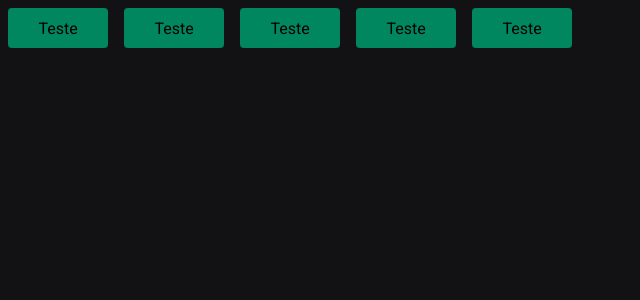
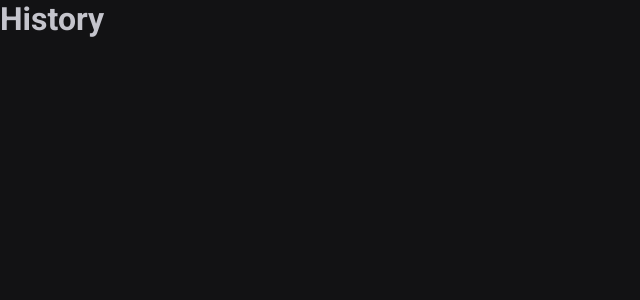
Before and after one commit to oecarvalho/ignite-timer, a React (Vite) app: page /history in a window 1280 px wide. Shown: the top 300 px of the page, without its empty margins (0-640 px from the left). Built offline with nearby package versions, Linux system fonts and the light colour scheme.

Commit message:
adicionando rotas

```diff
--- a/package.json
+++ b/package.json
@@ -12,6 +12,7 @@
   "dependencies": {
     "react": "^19.1.1",
     "react-dom": "^19.1.1",
+    "react-router-dom": "^7.8.1",
     "styled-components": "^6.1.19"
   },
   "devDependencies": {
--- a/src/App.tsx
+++ b/src/App.tsx
@@ -1,21 +1,18 @@
 import './App.css'
-import { Button } from './components/Button'
 import { ThemeProvider } from 'styled-components'
 import { defaultTheme } from './styles/themes/default'
 import { GlobalStyle } from './styles/global'
-
+import { BrowserRouter } from 'react-router-dom'
+import { Router } from './Router'
 
 export default function App() {
 
   return (
     <ThemeProvider theme={defaultTheme}>
-      <Button variant="primary" />
-      <Button variant="secondary" />
-      <Button variant="success" />
-      <Button variant="danger" />
-      <Button />
-
       <GlobalStyle/>
+      <BrowserRouter>
+        <Router/>
+      </BrowserRouter>
     </ThemeProvider>
   )
 }
--- /dev/null
+++ b/src/Router.tsx
@@ -0,0 +1,12 @@
+import { Routes, Route } from "react-router-dom";
+import { Home } from "./pages/Home";
+import { History } from "./pages/History";
+
+export function Router(){
+    return(
+        <Routes>
+            <Route path="/" element={<Home/>}/>
+            <Route path="/history" element={<History/>}/>
+        </Routes>
+    )
+}
--- a/src/components/Button.styles.ts
+++ /dev/null
@@ -1,28 +0,0 @@
-import styled, {css} from "styled-components";
-
-export type ButtonVariant = 'primary' | 'secondary' | 'danger' | 'success'
-
-interface ButtonContainerProps {
-    variant: ButtonVariant;
-}
-
-const buttonVariants ={
-    primary: 'purple',
-    secondary: 'orange',
-    danger: 'red',
-    success: 'green'
-}
-
-export const ButtonContainer = styled.button<ButtonContainerProps> `
-    width: 100px;
-    height: 40px;
-    border-radius: 4px;
-    border: 0;
-    margin: 8px;
-
-    background-color: ${props => props.theme['green-500']};
-
-    /* ${props => {
-        return css`background-color: ${buttonVariants[props.variant]}`
-    }} */
-`
--- a/src/components/Button.tsx
+++ /dev/null
@@ -1,9 +0,0 @@
-import { ButtonContainer, type ButtonVariant } from "./Button.styles";
-
-interface ButtonProps {
-    variant?: ButtonVariant;
-}
-
-export function Button ({variant = 'primary'}: ButtonProps){
-    return <ButtonContainer variant={variant}>Teste</ButtonContainer>
-}
--- /dev/null
+++ b/src/pages/History.tsx
@@ -0,0 +1,5 @@
+
+
+export function History(){
+    return <h1>History</h1>
+}
--- /dev/null
+++ b/src/pages/Home.tsx
@@ -0,0 +1,5 @@
+
+
+export function Home(){
+    return <h1>Home</h1>
+}
```
Also changed, not shown: 1 other file (tests, documents, lock files or other folders).
